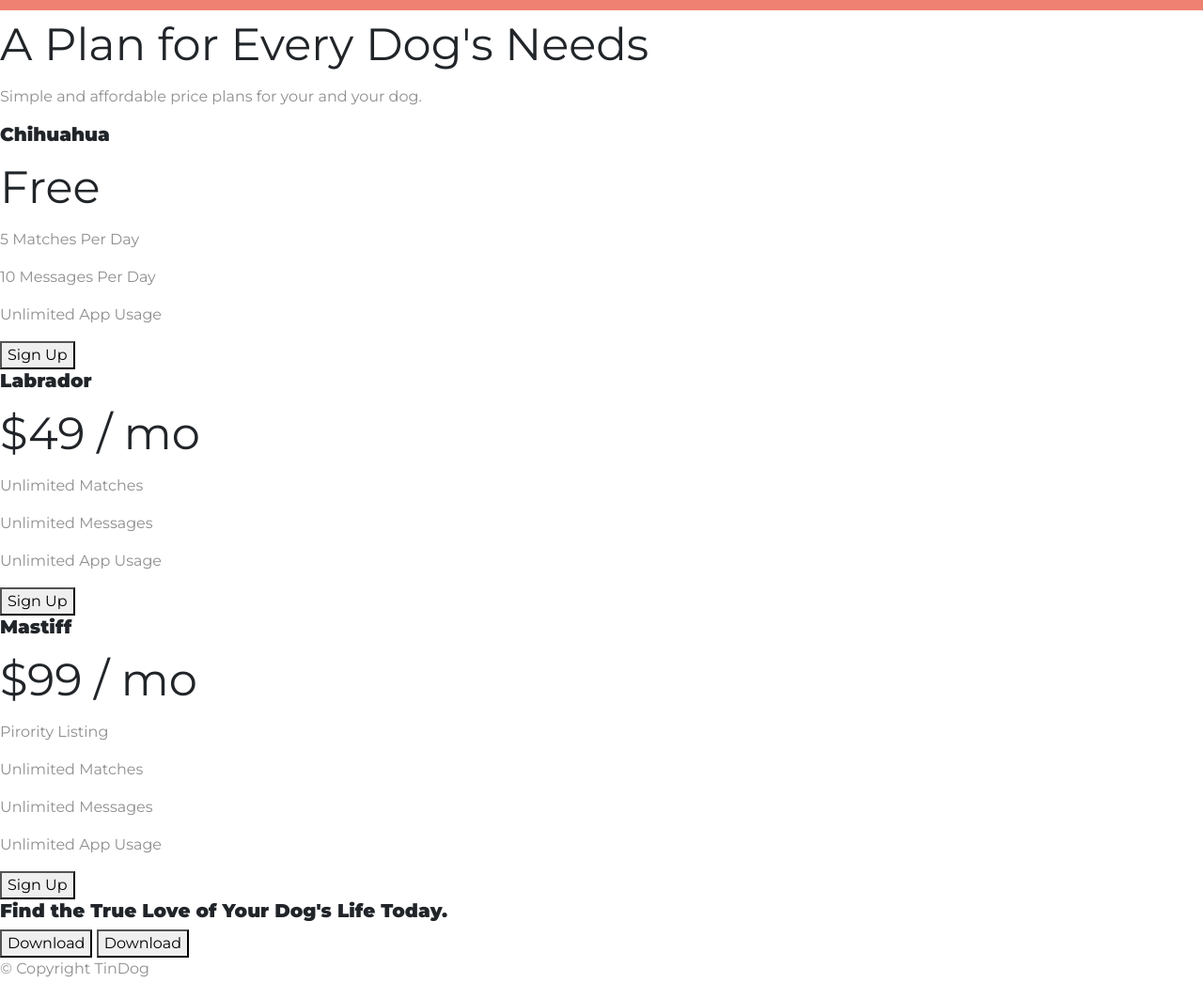
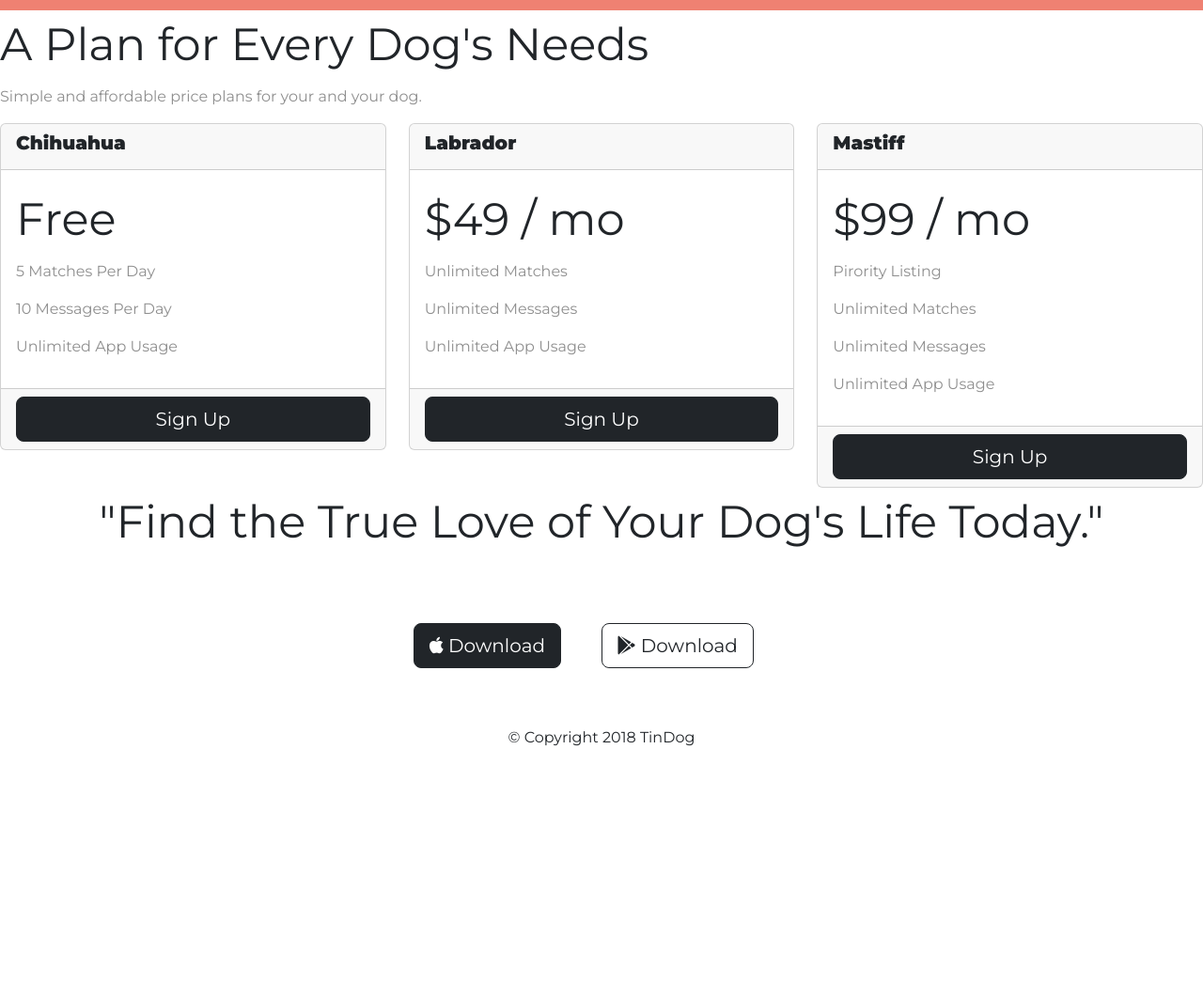
Before and after one commit to biyalas/Tindog, a plain HTML site: page index.html in a window 1280 px wide. Shown: the part 1980-3026 px from the top of the page at 94% size. After the commit the page ends 2782 px from the top, so only its background shows below. Drawn offline with nearby package versions, Linux system fonts and the light colour scheme.

Commit message:
Update index.html

```diff
--- a/index.html
+++ b/index.html
@@ -109,13 +109,14 @@
 
     <div id="testimonial-carousel" class="carousel slide" data-bs-ride="false">
       <div class="carousel-inner">
-        <div class="carousel-item active";>
+        <div class="carousel-item active" ;>
           <h2>I no longer have to sniff other dogs for love. I've found the hottest Corgi on TinDog. Woof.</h2>
           <img class="testimonial-image" src="images/dog-img.jpg" alt="dog-profile">
           <em>Pebbles, New York</em>
         </div>
-        <div class="carousel-item ";>
-          <h2 class="testimonial-text">My dog used to be so lonely, but with TinDog's help, they've found the love of their life. I think.</h2>
+        <div class="carousel-item " ;>
+          <h2 class="testimonial-text">My dog used to be so lonely, but with TinDog's help, they've found the love of
+            their life. I think.</h2>
           <img class="testimonial-image" src="images/lady-img.jpg" alt="lady-profile">
           <em>Beverly, Illinois</em>
         </div>
@@ -153,30 +154,64 @@
     <h2>A Plan for Every Dog's Needs</h2>
     <p>Simple and affordable price plans for your and your dog.</p>
 
+    <div class="row">
 
+      <div class=" pricing-column col-lg-4 col-md-6">
+        <div class="card">
+          <div class="card-header">
             <h3>Chihuahua</h3>
+          </div>
+          <div class="card-body">
             <h2>Free</h2>
             <p>5 Matches Per Day</p>
             <p>10 Messages Per Day</p>
             <p>Unlimited App Usage</p>
-    <button type="button">Sign Up</button>
+          </div>
+          <div class="card-footer">
+            <button type="button" class="btn btn-dark btn-lg w-100">Sign Up</button>
+          </div>
+        </div>
+      </div>
 
 
+      <div class=" pricing-column col-lg-4 col-md-6">
+        <div class="card">
+          <div class="card-header">
             <h3>Labrador</h3>
+          </div>
+          <div class="card-body">
             <h2>$49 / mo</h2>
             <p>Unlimited Matches</p>
             <p>Unlimited Messages</p>
             <p>Unlimited App Usage</p>
-    <button type="button">Sign Up</button>
+          </div>
+          <div class="card-footer">
+            <button type="button" class="btn btn-dark btn-lg w-100">Sign Up</button>
+          </div>
+        </div>
+      </div>
 
 
+      <div class="pricing-column col-lg-4 col-md-6">
+        <div class="card">
+          <div class="card-header">
             <h3>Mastiff</h3>
+          </div>
+          <div class="card-body">
             <h2>$99 / mo</h2>
             <p>Pirority Listing</p>
             <p>Unlimited Matches</p>
             <p>Unlimited Messages</p>
             <p>Unlimited App Usage</p>
-    <button type="button">Sign Up</button>
+          </div>
+          <div class="card-footer">
+            <button type="button" class="btn btn-dark btn-lg w-100">Sign Up</button>
+          </div>
+        </div>
+      </div>
+
+    </div>
+
 
   </section>
 
@@ -184,11 +219,13 @@
   <!-- Call to Action -->
 
   <section id="cta">
-
-    <h3>Find the True Love of Your Dog's Life Today.</h3>
-    <button type="button">Download</button>
-    <button type="button">Download</button>
-
+    <center>
+      <h2>"Find the True Love of Your Dog's Life Today."</h2>
+      <button type="button" class="btn btn-dark btn-lg download-button"><i class="fa-brands fa-apple"></i>
+        Download</button>
+      <button type="button" class="btn btn-outline-dark btn-lg download-button"><i class="fa-brands fa-google-play"></i>
+        Download</button>
+    </center>
   </section>
 
 
@@ -196,15 +233,14 @@
 
   <footer id="footer">
 
-    <p>© Copyright TinDog</p>
-
+    <center><h6>© Copyright 2018 TinDog</h6></center>
   </footer>
 
+  <script src="https://cdn.jsdelivr.net/npm/bootstrap@5.3.0/dist/js/bootstrap.bundle.min.js"
+    integrity="sha384-geWF76RCwLtnZ8qwWowPQNguL3RmwHVBC9FhGdlKrxdiJJigb/j/68SIy3Te4Bkz" crossorigin="anonymous">
+    </script>
 
 
-  <script src="https://cdn.jsdelivr.net/npm/bootstrap@5.3.0/dist/js/bootstrap.bundle.min.js"
-    integrity="sha384-geWF76RCwLtnZ8qwWowPQNguL3RmwHVBC9FhGdlKrxdiJJigb/j/68SIy3Te4Bkz"
-    crossorigin="anonymous"></script>
 
 </body>
 
```
Lines whose indentation alone changed are shown as unchanged.
